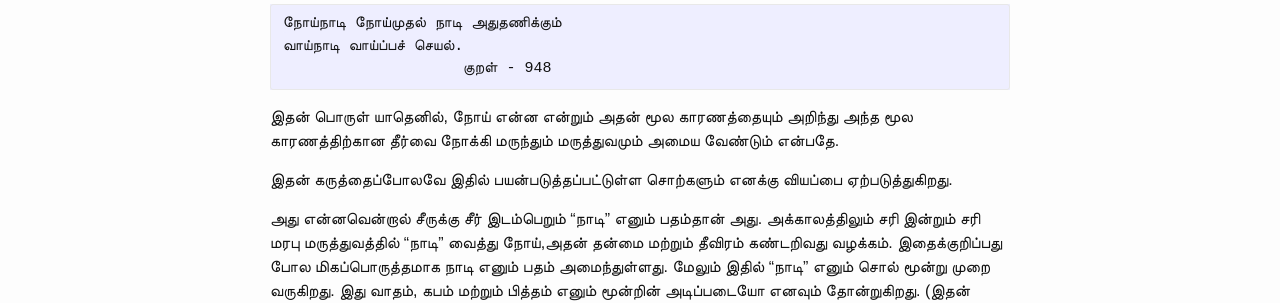
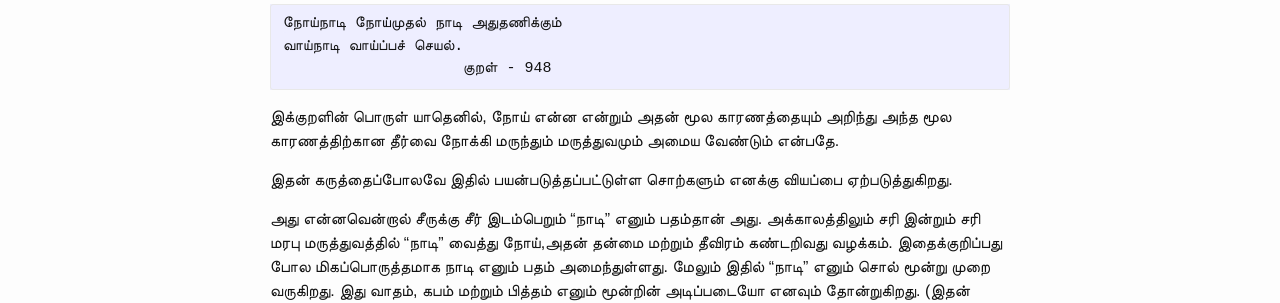
Before and after one commit to rajbharath/rajbharath.github.io, a Jekyll site: the page built from _posts/2022-05-01- vinthai kural.markdown, in a window 1280 px wide. Shown: the part 196-499 px from the top of the page. Built offline with Jekyll 4.4.1, drawn with Linux system fonts in a browser that asks for light colours; comment, search, counter and statistics services are not loaded.

Commit message:
Added vinthai kural

````diff
--- a/_posts/2022-05-01- vinthai kural.markdown
+++ b/_posts/2022-05-01- vinthai kural.markdown
@@ -12,7 +12,7 @@ comments: true
 ```
 
 
-இதன் பொருள் யாதெனில், நோய் என்ன என்றும் அதன் மூல காரணத்தையும் அறிந்து
+இக்குறளின் பொருள் யாதெனில், நோய் என்ன என்றும் அதன் மூல காரணத்தையும் அறிந்து
 அந்த மூல காரணத்திற்கான தீர்வை நோக்கி மருந்தும் மருத்துவமும் அமைய வேண்டும் என்பதே.
 
 இதன் கருத்தைப்போலவே இதில் பயன்படுத்தப்பட்டுள்ள சொற்களும் எனக்கு வியப்பை ஏற்படுத்துகிறது.
````
